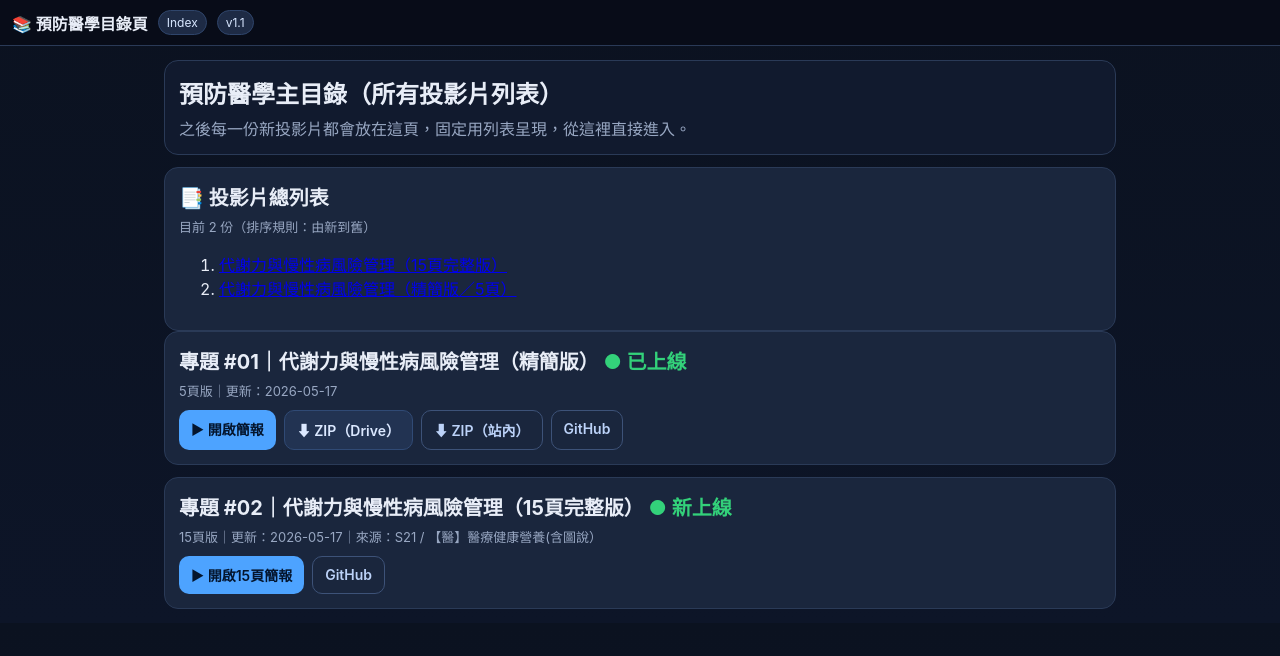
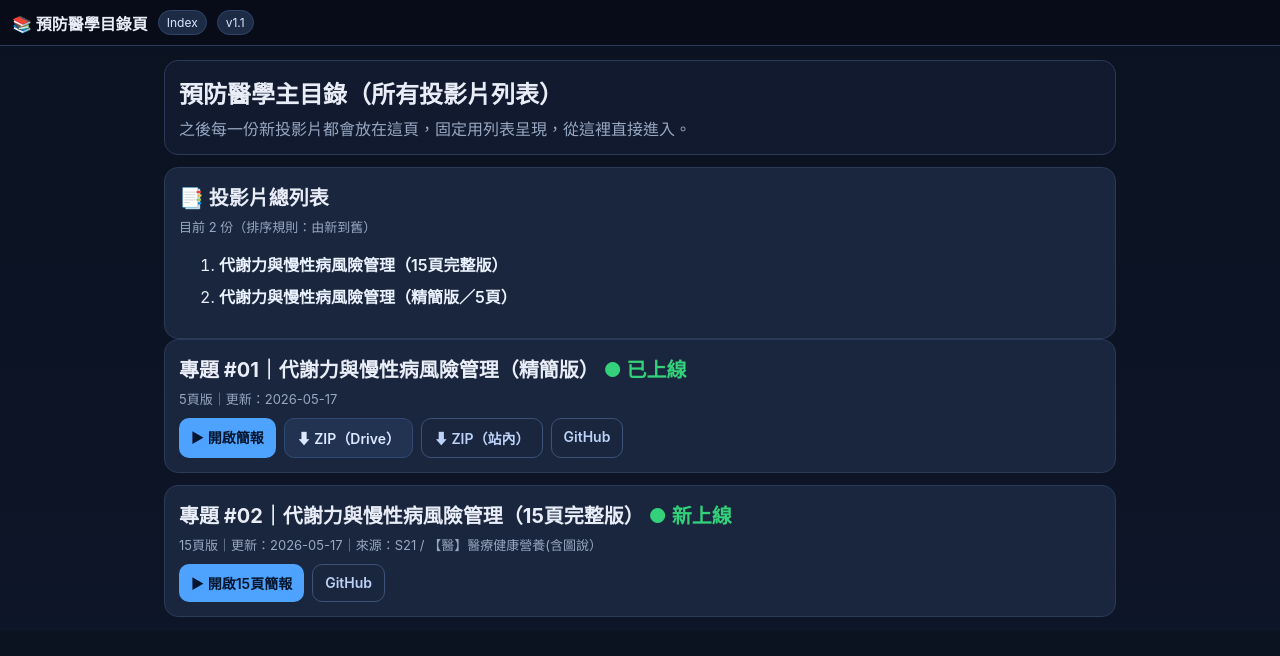
Before and after one commit to ericsawtw/preventive-med-mvp, a website: page public/index.html in a window 1280 px wide. Drawn offline with Linux system fonts and the light colour scheme.

Commit message:
Improve index list text contrast

```diff
--- a/public/index.html
+++ b/public/index.html
@@ -25,6 +25,9 @@
     .btn.secondary{background:#223352;color:#dbe8ff;border:1px solid #304a75}
     .btn.ghost{background:transparent;color:#bcd2f8;border:1px solid #3d5278}
     .ok{color:var(--ok)}
+    ol li{margin:8px 0}
+    ol li a{color:#eaf2ff;text-decoration:none;font-weight:600}
+    ol li a:hover{color:#ffffff;text-decoration:underline}
   </style>
 </head>
 <body>
```
